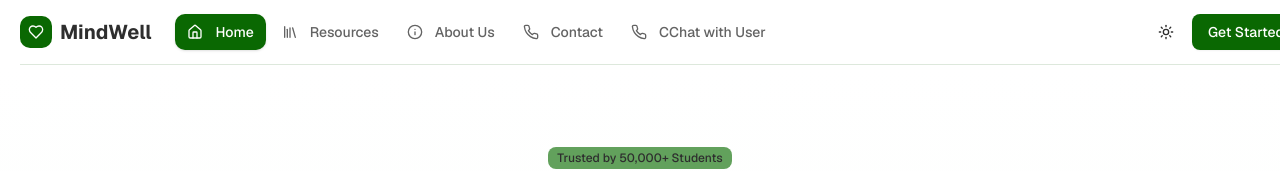
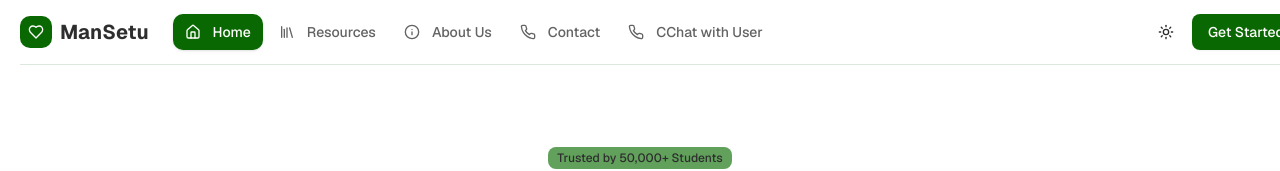
Before and after one commit to rishabh94033/ManSetu, a Next.js app in the folder fe/: page / in a window 1280 px wide. Shown: the top 171 px of the page. Built offline with nearby package versions, Linux system fonts and the light colour scheme.

Commit message:
Update brand name from 'MindWell' to 'ManSetu'

```diff
--- a/fe/components/navigation.tsx
+++ b/fe/components/navigation.tsx
@@ -139,7 +139,7 @@ if (isAuthenticated) {
               <div className="flex h-8 w-8 items-center justify-center rounded-lg bg-primary text-primary-foreground">
                 <Heart className="h-4 w-4" />
               </div>
-              <span className="text-xl font-bold text-foreground">MindWell</span>
+              <span className="text-xl font-bold text-foreground">ManSetu</span>
             </motion.div>
           </Link>
 
```
